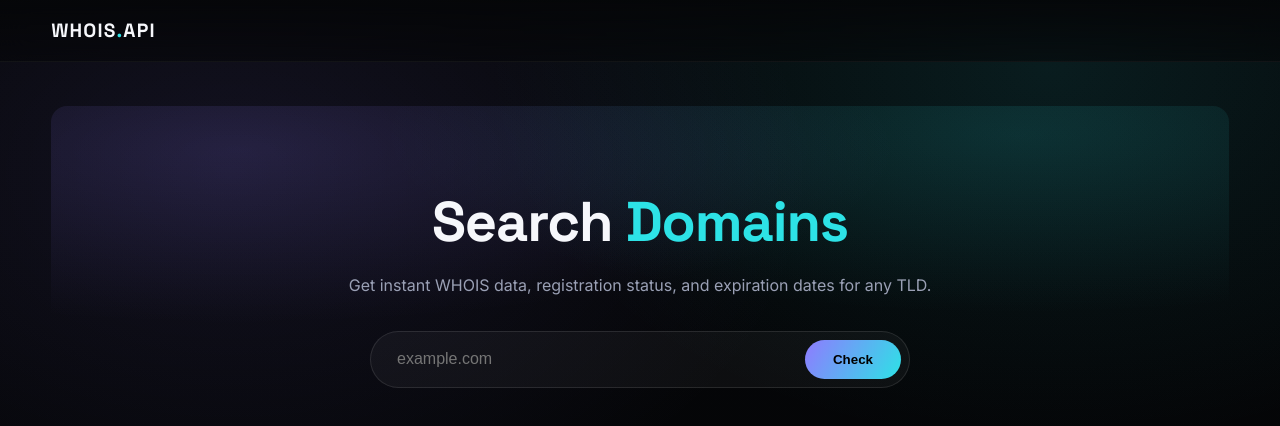
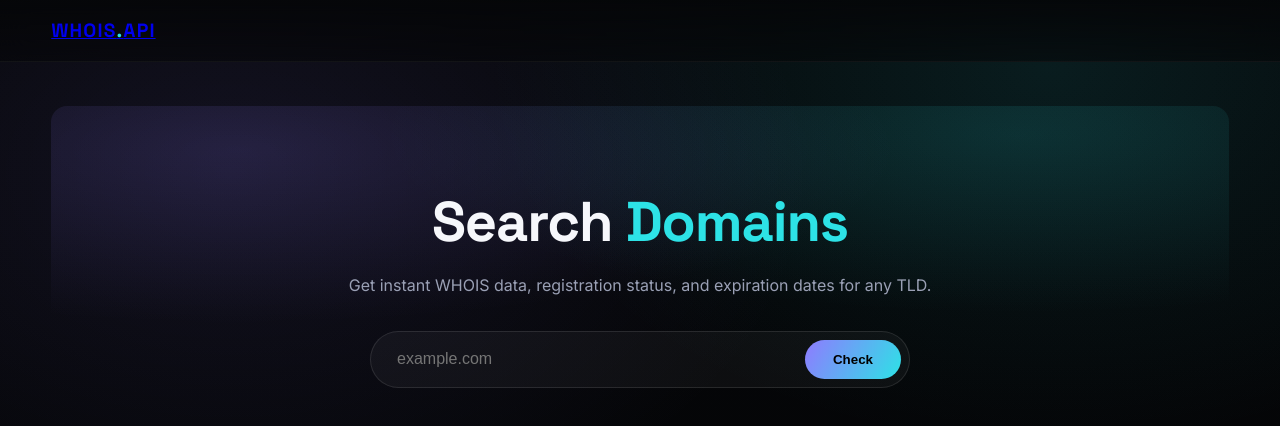
Before and after one commit to Eemi00/whois-frontend, a React (Vite) app: page / in a window 1280 px wide. Shown: the top 426 px of the page. Built offline with nearby package versions, Linux system fonts and the light colour scheme.

Commit message:
Added a link to navbar to take user back to eemille.fi

```diff
--- a/package.json
+++ b/package.json
@@ -7,7 +7,8 @@
     "dev": "vite",
     "build": "tsc -b && vite build",
     "lint": "eslint .",
-    "preview": "vite preview"
+    "preview": "vite preview",
+    "deploy": "gh-pages -d dist"
   },
   "dependencies": {
     "react": "^19.2.0",
@@ -22,6 +23,7 @@
     "eslint": "^9.39.1",
     "eslint-plugin-react-hooks": "^7.0.1",
     "eslint-plugin-react-refresh": "^0.4.24",
+    "gh-pages": "^6.3.0",
     "globals": "^16.5.0",
     "typescript": "~5.9.3",
     "typescript-eslint": "^8.46.4",
--- a/src/components/Navbar/Navbar.tsx
+++ b/src/components/Navbar/Navbar.tsx
@@ -5,9 +5,9 @@ export const Navbar: React.FC = () => {
     return (
         <nav className="nav">
             <div className="container nav-inner">
-                <div className="nav-logo">
+                <a href="https://eemille.fi" className="nav-logo">
                     WHOIS<span>.</span>API
-                </div>
+                </a>
             </div>
         </nav>
     );
```
Also changed, not shown: 1 other file (tests, documents, lock files or other folders).
